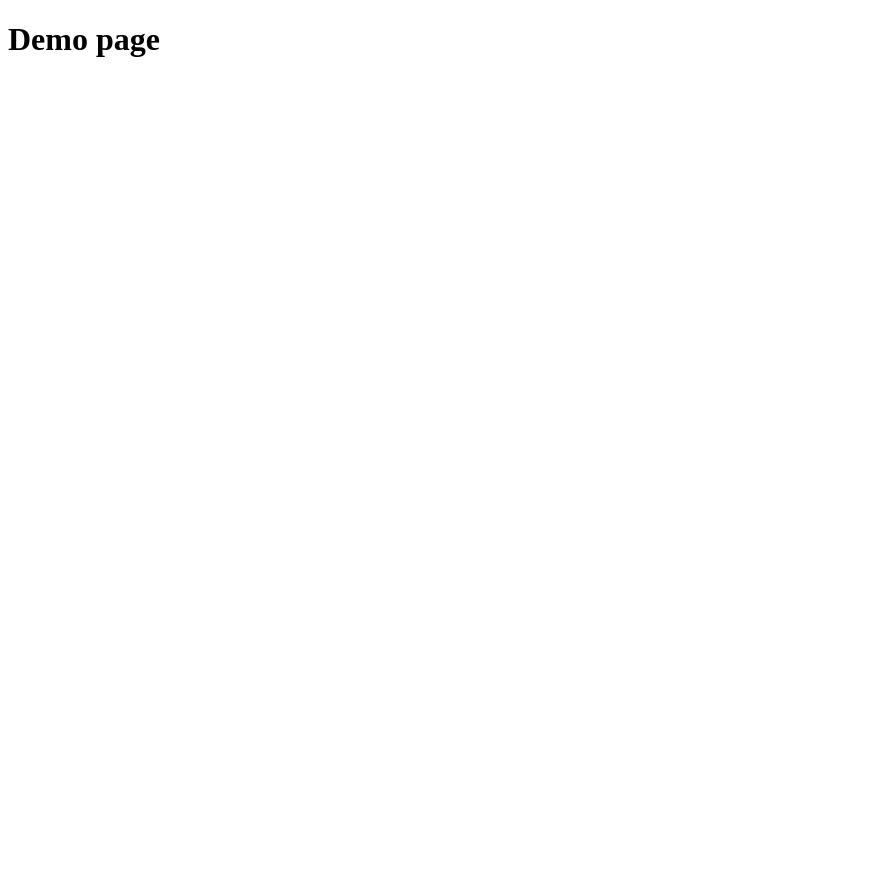
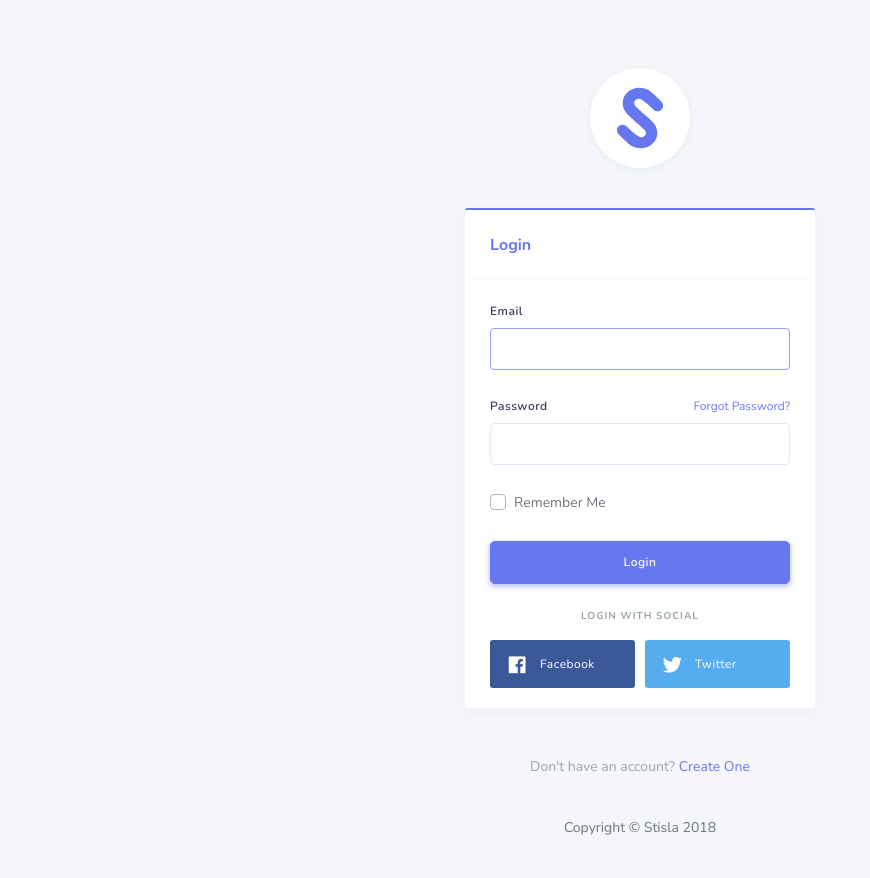
Before and after one commit to gurnitha/DJANGO-CLONE-AMAZON-USING-DJANGO-V3.2, a Django app: page / in a window 1280 px wide. Before the commit the part shown is almost empty. Shown: the whole page, without its empty margins (0-870 px from the left). Before the commit the page ends 57 px from the top, so only its background shows below. Run offline with Django 3.2, Linux system fonts and the light colour scheme; some libraries are stand-ins or nearby versions.

Commit message:
4.5 Adding login template to the demo page

```diff
--- a/apps/main/templates/demo.html
+++ b/apps/main/templates/demo.html
@@ -1,10 +1,105 @@
 <!DOCTYPE html>
-<html>
+<html lang="en">
 <head>
-	<meta charset="utf-8">
-	<title>Demo  page</title>
+    <meta charset="UTF-8">
+    <meta content="width=device-width, initial-scale=1, maximum-scale=1, shrink-to-fit=no" name="viewport">
+    <title>Login &mdash; Stisla</title>
+    <!-- General CSS Files -->
+    <link rel="stylesheet" href="https://stackpath.bootstrapcdn.com/bootstrap/4.3.1/css/bootstrap.min.css">
+    <link rel="stylesheet" href="https://use.fontawesome.com/releases/v5.7.2/css/all.css" >
+    <!-- CSS Libraries -->
+    <link rel="stylesheet" href="../node_modules/bootstrap-social/bootstrap-social.css">
+    <!-- Template CSS -->
+    <link rel="stylesheet" href="../assets/css/style.css">
+    <link rel="stylesheet" href="../assets/css/components.css">
 </head>
 <body>
-	<h1>Demo page</h1>
+    <div id="app">
+        <section class="section">
+            <div class="container mt-5">
+                <div class="row">
+                    <div class="col-12 col-sm-8 offset-sm-2 col-md-6 offset-md-3 col-lg-6 offset-lg-3 col-xl-4 offset-xl-4">
+                        <div class="login-brand">
+                            <img src="../assets/img/stisla-fill.svg" alt="logo" width="100" class="shadow-light rounded-circle">
+                        </div>
+                        <div class="card card-primary">
+                            <div class="card-header">
+                                <h4>Login</h4>
+                            </div>
+                            <div class="card-body">
+                                <form method="POST" action="#" class="needs-validation" novalidate="">
+                                    <div class="form-group">
+                                        <label for="email">Email</label>
+                                        <input id="email" type="email" class="form-control" name="email" tabindex="1" required autofocus>
+                                        <div class="invalid-feedback">
+                                            Please fill in your email
+                                        </div>
+                                    </div>
+                                    <div class="form-group">
+                                        <div class="d-block">
+                                            <label for="password" class="control-label">Password</label>
+                                            <div class="float-right">
+                                                <a href="auth-forgot-password.html" class="text-small">
+                                                Forgot Password?
+                                                </a>
+                                            </div>
+                                        </div>
+                                        <input id="password" type="password" class="form-control" name="password" tabindex="2" required>
+                                        <div class="invalid-feedback">
+                                            please fill in your password
+                                        </div>
+                                    </div>
+                                    <div class="form-group">
+                                        <div class="custom-control custom-checkbox">
+                                            <input type="checkbox" name="remember" class="custom-control-input" tabindex="3" id="remember-me">
+                                            <label class="custom-control-label" for="remember-me">Remember Me</label>
+                                        </div>
+                                    </div>
+                                    <div class="form-group">
+                                        <button type="submit" class="btn btn-primary btn-lg btn-block" tabindex="4">
+                                        Login
+                                        </button>
+                                    </div>
+                                </form>
+                                <div class="text-center mt-4 mb-3">
+                                    <div class="text-job text-muted">Login With Social</div>
+                                </div>
+                                <div class="row sm-gutters">
+                                    <div class="col-6">
+                                        <a class="btn btn-block btn-social btn-facebook">
+                                        <span class="fab fa-facebook"></span> Facebook
+                                        </a>
+                                    </div>
+                                    <div class="col-6">
+                                        <a class="btn btn-block btn-social btn-twitter">
+                                        <span class="fab fa-twitter"></span> Twitter
+                                        </a>
+                                    </div>
+                                </div>
+                            </div>
+                        </div>
+                        <div class="mt-5 text-muted text-center">
+                            Don't have an account? <a href="auth-register.html">Create One</a>
+                        </div>
+                        <div class="simple-footer">
+                            Copyright &copy; Stisla 2018
+                        </div>
+                    </div>
+                </div>
+            </div>
+        </section>
+    </div>
+    <!-- General JS Scripts -->
+    <script src="https://code.jquery.com/jquery-3.3.1.min.js"></script>
+    <script src="https://cdnjs.cloudflare.com/ajax/libs/popper.js/1.14.7/umd/popper.min.js"></script>
+    <script src="https://stackpath.bootstrapcdn.com/bootstrap/4.3.1/js/bootstrap.min.js" ></script>
+    <script src="https://cdnjs.cloudflare.com/ajax/libs/jquery.nicescroll/3.7.6/jquery.nicescroll.min.js"></script>
+    <script src="https://cdnjs.cloudflare.com/ajax/libs/moment.js/2.24.0/moment.min.js"></script>
+    <script src="../assets/js/stisla.js"></script>
+    <!-- JS Libraies -->
+    <!-- Template JS File -->
+    <script src="../assets/js/scripts.js"></script>
+    <script src="../assets/js/custom.js"></script>
+    <!-- Page Specific JS File -->
 </body>
 </html>
```
Also changed, not shown: README.md.
